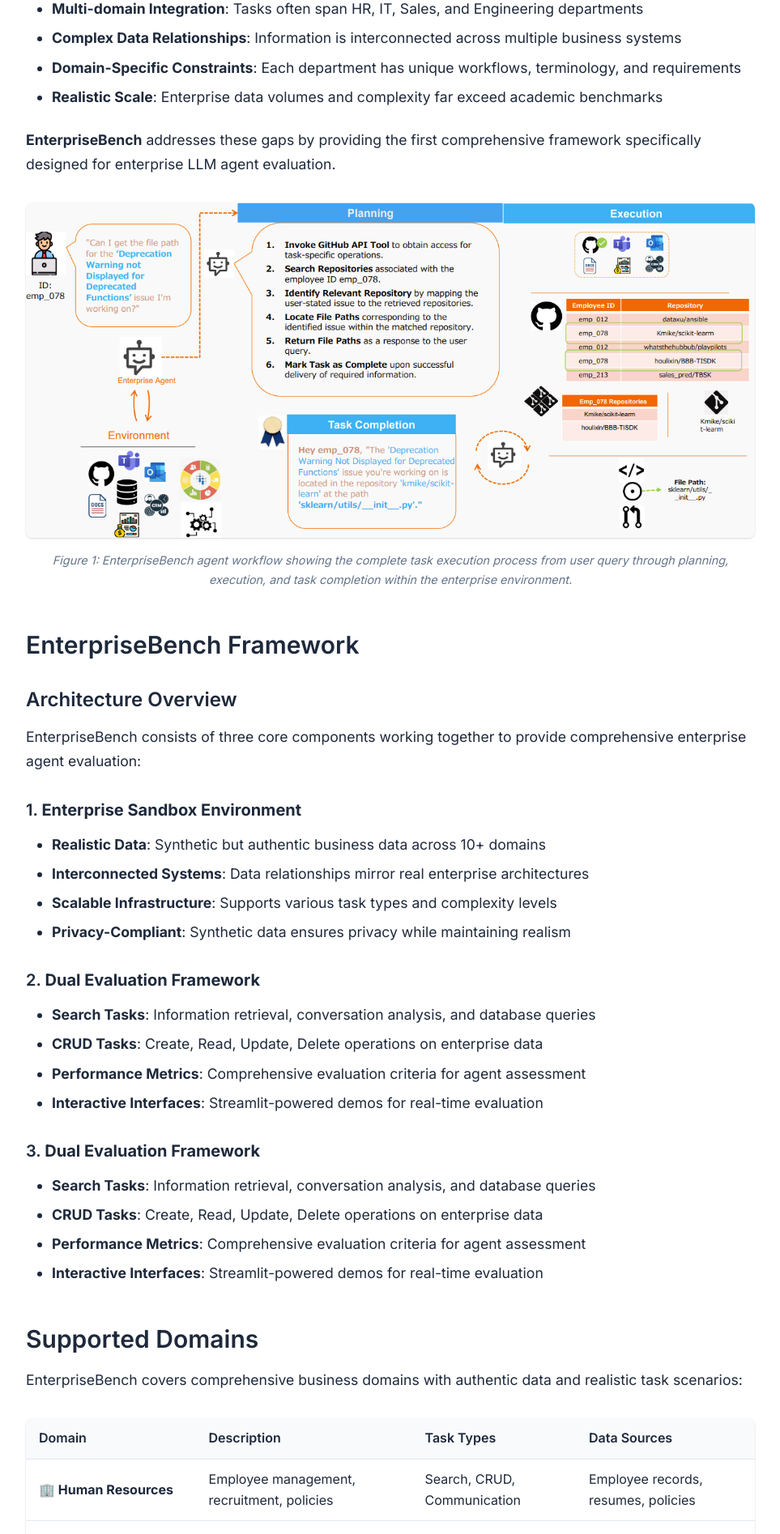
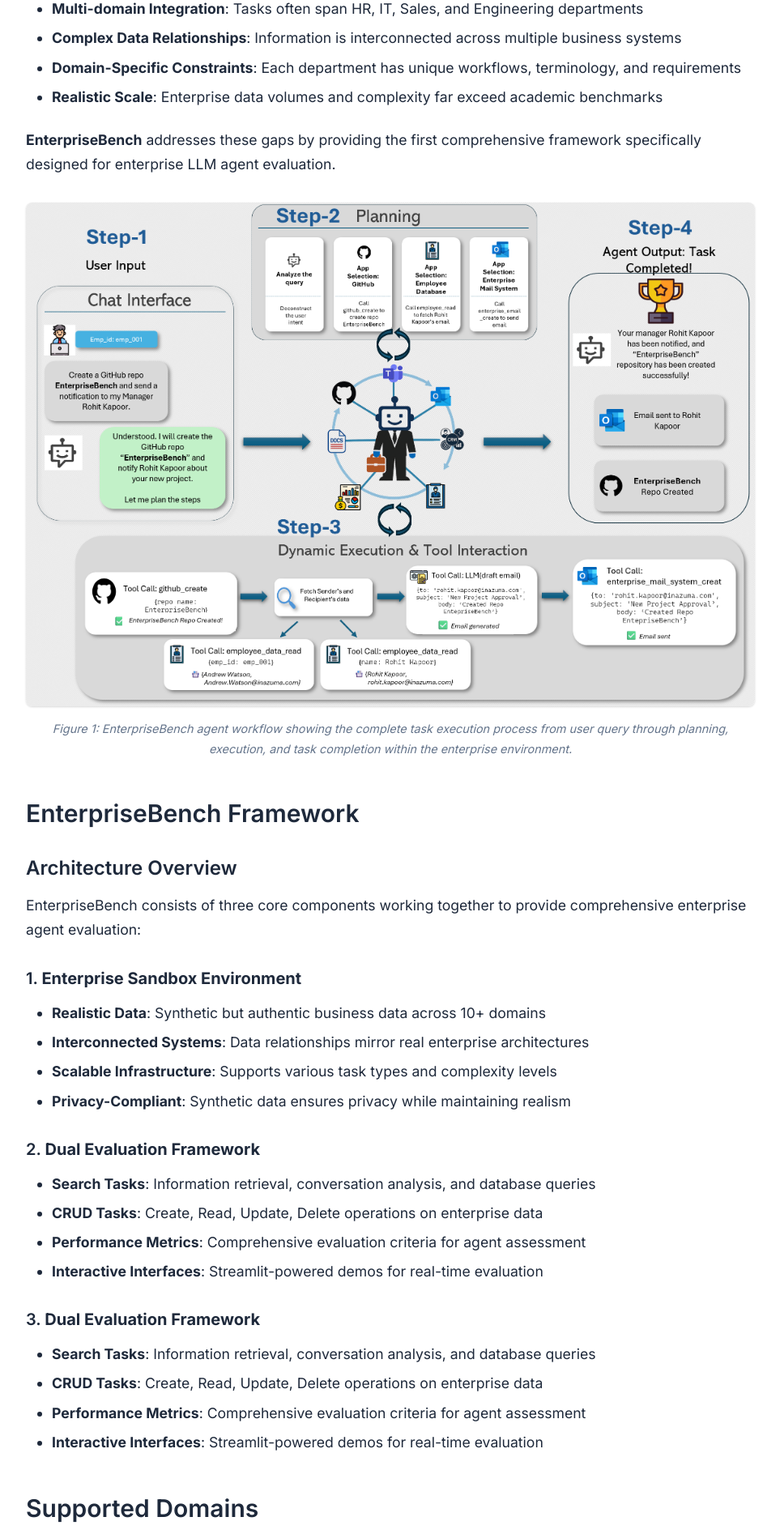
Before and after one commit to ast-fri/EnterpriseBench, a Jekyll site: the page built from index.md, in a window 1280 px wide. Shown: the part 1749-3643 px from the top of the page at 81% size, without its empty margins (158-1121 px from the left). Built offline with Jekyll 4.4.1, drawn with Linux system fonts in a browser that asks for light colours.

Commit message:
edit index.md

```diff
--- a/index.md
+++ b/index.md
@@ -69,7 +69,7 @@
 **EnterpriseBench** addresses these gaps by providing the first comprehensive framework specifically designed for enterprise LLM agent evaluation.
 
 
-![EnterpriseBench Agent Workflow](assets/images/Enterprise Workflow.png)
+![EnterpriseBench Agent Workflow](assets/images/Workflow.png)
 *Figure 1: EnterpriseBench agent workflow showing the complete task execution process from user query through planning, execution, and task completion within the enterprise environment.*
 
 ## EnterpriseBench Framework {#framework}
```
Also changed, not shown: assets/images/Workflow.png (added).
